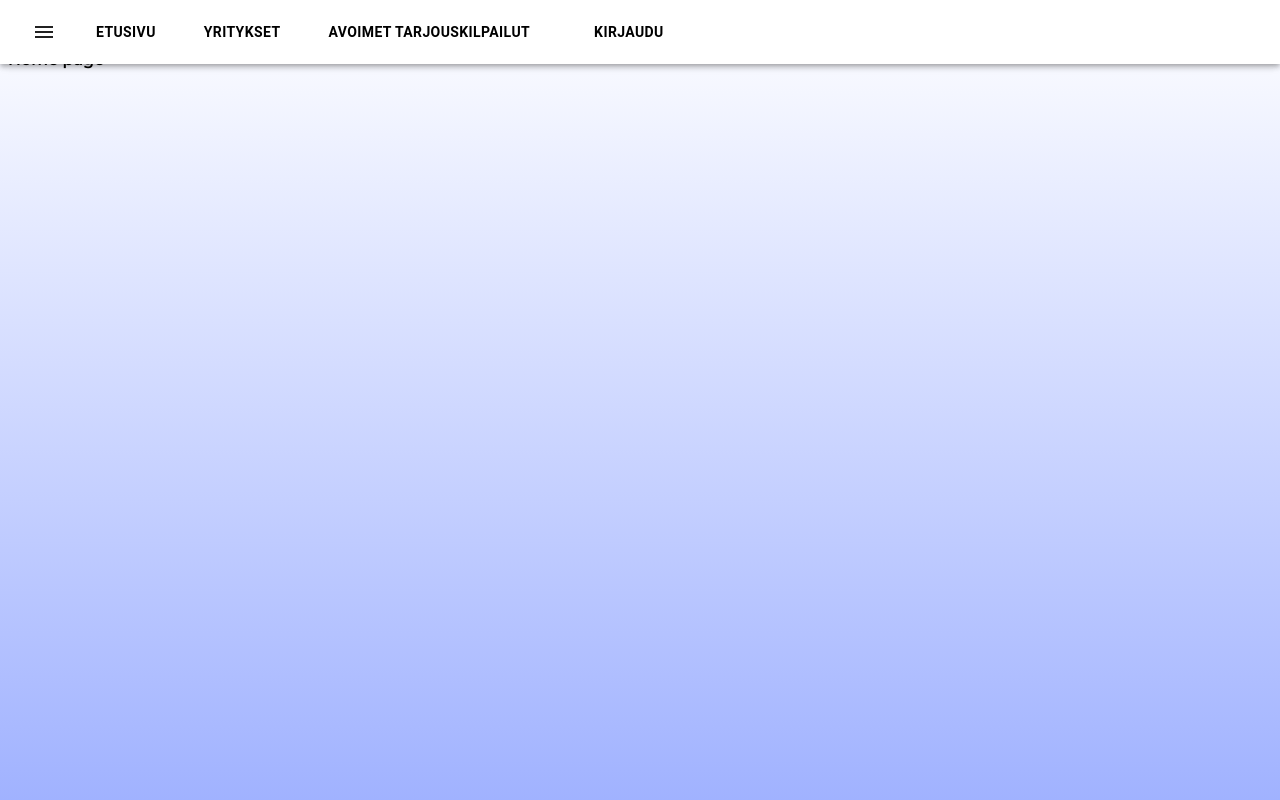
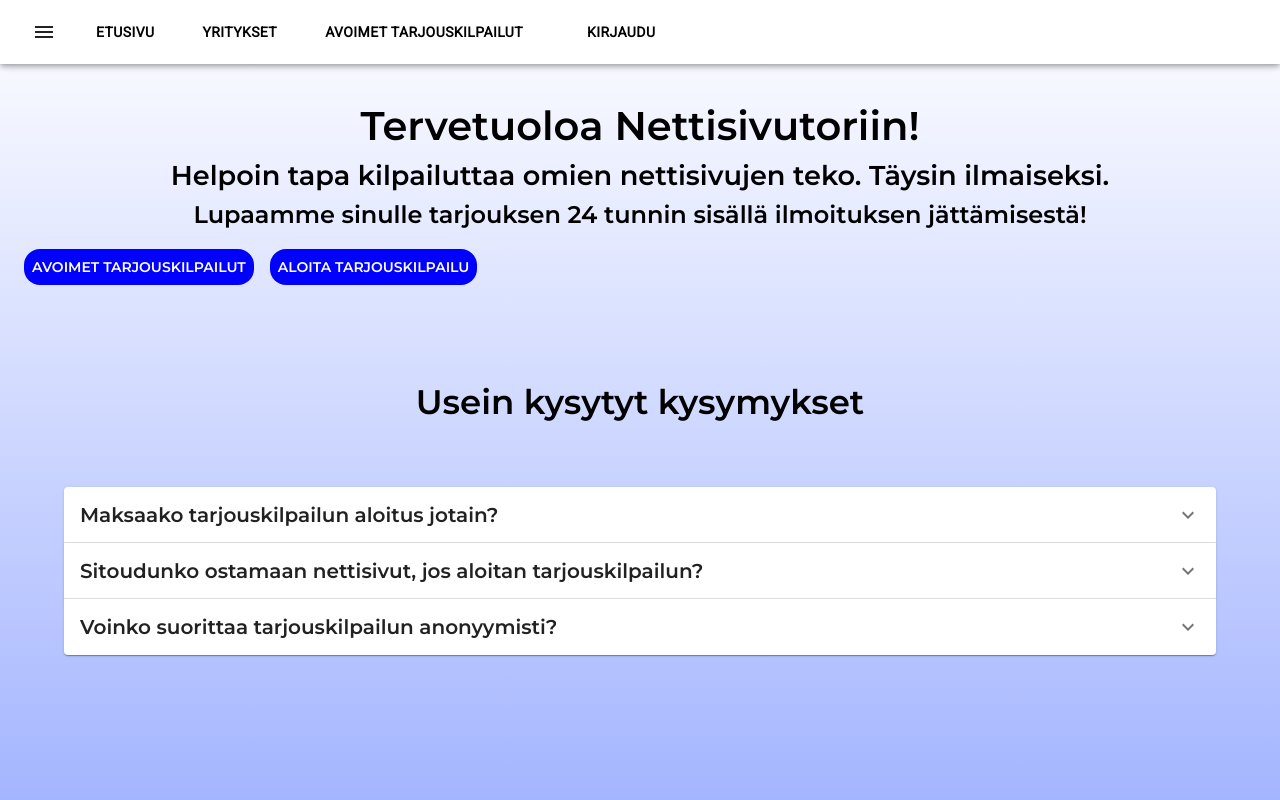
Before and after one commit to vainorantanen/nettisivutori, a React app: page / in a window 1280 px wide. Shown: the top 800 px of the page. Built offline with nearby package versions, Linux system fonts and the light colour scheme; no server answers.

Commit message:
lisätty ominaisuus ilmoituksen lisäämiselle

```diff
--- a/src/App.css
+++ b/src/App.css
@@ -1,4 +1,4 @@
-@import url('https://fonts.googleapis.com/css2?family=Montserrat:wght@600&display=swap');
+@import url('https://fonts.googleapis.com/css2?family=Montserrat:wght@600&family=Roboto&display=swap');
 
 body {
     background: linear-gradient(to bottom, white, #7992ff);
--- a/src/App.js
+++ b/src/App.js
@@ -1,7 +1,7 @@
 import React from 'react'
 import { useState, useEffect, useRef } from 'react'
 
-import bidService from './services/feedposts'
+import feedPostService from './services/feedposts'
 import loginService from './services/login'
 import usersService from './services/users'
 
@@ -10,6 +10,8 @@ import storageService from './services/storage'
 import LoginForm from './components/LoginForm'
 import CompaniesList from './components/CompaniesList'
 import CompanyInfoPage from './components/CompanyInfoPage'
+
+import ScrollToTop from './components/ScrollToTop'
 
 import {
   Routes, Route
@@ -24,6 +26,7 @@ import { ThemeProvider } from '@emotion/react'
 import { createTheme } from '@mui/material/styles'
 import Home from './components/Home/Home'
 import Feed from './components/Feed/Feed'
+import AddFeedPostForm from './components/Feed/AddFeedPostForm'
 
 const theme = createTheme({
   typography: {
@@ -32,22 +35,22 @@ const theme = createTheme({
 })
 
 const App = () => {
-  const [courses, setCourses] = useState([])
   const [user, setUser] = useState('')
   const [info, setInfo] = useState({ message: null })
   const [users, setUsers] = useState([])
+  const [ feedPosts, setFeedPosts ] = useState([])
 
   const registerFormRef = useRef()
 
   useEffect(() => {
-    const user = storageService.loadUser()
-    setUser(user)
+    feedPostService.getAll().then(posts =>
+      setFeedPosts( posts )
+    )
   }, [])
 
   useEffect(() => {
-    bidService.getAll().then(courses =>
-      setCourses( courses )
-    )
+    const user = storageService.loadUser()
+    setUser(user)
   }, [])
 
   useEffect(() => {
@@ -81,12 +84,6 @@ const App = () => {
     notifyWith('logged out')
   }
 
-  const addCourse = async (newCourse) => {
-    const addedCourse = await bidService.create(newCourse)
-    notifyWith(`A new course '${newCourse.title}' by '${newCourse.company}' added`)
-    setCourses(courses.concat(addedCourse))
-  }
-
   const addUser = async (newUser) => {
     const addedUser = await usersService.create(newUser)
     notifyWith('A new user added')
@@ -94,25 +91,20 @@ const App = () => {
     registerFormRef.current.toggleVisibility()
   }
 
-  const like = async (course) => {
-    const courseToUpdate = { ...course, likes: course.likes + 1, user: course.user.id }
-    const updatedCourse = await bidService.update(courseToUpdate)
-    notifyWith(`A like for the blog '${course.title}'`)
-    setCourses(courses.map(c => c.id === course.id ? updatedCourse : c))
-  }
-
   return (
     <ThemeProvider theme={theme}>
       <Box>
         <Navbar user={user} logout={logout}/>
         <Notification info={info}/>
+        <ScrollToTop />
         <Routes>
-          <Route path='/' element={<Home courses={courses} />}/>
+          <Route path='/' element={<Home />}/>
           <Route path='/yritykset' element={<CompaniesList users={users}/>} />
           <Route path='/yritykset/:id' element={<CompanyInfoPage users={users}/>} />
           <Route path='/login' element={<LoginForm login={login} info={info} registerFormRef={registerFormRef}
             addUser={addUser}/>} />
-          <Route path='/tarjouskilpailut' element={<Feed user={user}/>} />
+          <Route path='/tarjouskilpailut' element={<Feed feedPosts={feedPosts}/>} />
+          <Route path='/lisaailmoitus' element={<AddFeedPostForm user={user} feedPosts={feedPosts} setFeedPosts={setFeedPosts}/>} />
         </Routes>
         <Footer />
       </Box>
--- a/src/components/CompaniesList.js
+++ b/src/components/CompaniesList.js
@@ -14,7 +14,7 @@ const CompaniesList = ({ users }) => {
           },
         }}
       >
-          Companies
+          Yritykset
       </Typography>
 
       <Typography
@@ -27,7 +27,7 @@ const CompaniesList = ({ users }) => {
             fontSize: '1.1rem',
           },
         }}
-      >Companies that provide micro degrees</Typography>
+      >Tutustu yrityksiin, jotka aktiivisesti osallistuvat tarjouskilpailuihin</Typography>
       <Box
         sx={{
           display: 'flex',
--- a/src/components/Feed/Feed.js
+++ b/src/components/Feed/Feed.js
@@ -2,25 +2,12 @@ import { Container } from '@mui/material'
 import React from 'react'
 import FeedHeader from './FeedHeader'
 import FeedItems from './FeedItems'
-import AddFeedPostForm from './AddFeedPostForm'
-import { useState, useEffect } from 'react'
-import feedPostService from '../../services/feedposts'
 
-const Feed = ({ user }) => {
-  const [ feedPosts, setFeedPosts ] = useState([])
-
-  useEffect(() => {
-    feedPostService.getAll().then(posts =>
-      setFeedPosts( posts )
-    )
-  }, [])
+const Feed = ({ feedPosts }) => {
 
   return (
     <Container sx={{ marginTop: '8rem', minHeight: '100vh' }}>
       <FeedHeader />
-      {user && (
-        <AddFeedPostForm feedPosts={feedPosts} setFeedPosts={setFeedPosts} />
-      )}
       <FeedItems feedPosts={feedPosts} />
     </Container>
   )
--- a/src/components/Feed/FeedHeader.js
+++ b/src/components/Feed/FeedHeader.js
@@ -1,5 +1,6 @@
-import { Container, Typography } from '@mui/material'
+import { Container, Typography, Button } from '@mui/material'
 import React from 'react'
+import { Link } from 'react-router-dom'
 
 const FeedHeader = () => {
   return (
@@ -12,7 +13,7 @@ const FeedHeader = () => {
             fontSize: '1.5rem',
           },
         }}
-      >Feed</Typography>
+      >Avoimet tarjouskilpailut</Typography>
 
       <Typography
         sx={{
@@ -22,7 +23,25 @@ const FeedHeader = () => {
             fontSize: '1rem',
           },
         }}
-      >See the latest news and posts by the companies!</Typography>
+      >Seuraa meneillään olevia tarjouskilpailuja nettisivuista</Typography>
+      <Button
+        component={Link}
+        to="/lisaailmoitus"
+        sx={{
+          backgroundColor: 'blue',
+          color: 'white',
+          transition: 'transform 0.3s',
+          marginTop: '1rem',
+          marginBottom: '1rem',
+          marginLeft: '1rem',
+          borderRadius: '1rem',
+          '&:hover': {
+            transform: 'scale(1.05)',
+            backgroundImage: 'linear-gradient(to bottom, #003eff, #006eff)',
+          },
+        }}
+      >Lisää ilmoitus
+      </Button>
     </Container>
   )
 }
--- /dev/null
+++ b/src/components/Home/FaqSection.js
@@ -0,0 +1,51 @@
+import React from 'react'
+import { Container, Accordion, AccordionSummary, AccordionDetails, Typography } from '@mui/material'
+import ExpandMoreIcon from '@mui/icons-material/ExpandMore'
+
+const FAQSection = () => {
+  return (
+    <Container sx={{ marginTop: '5rem', marginBottom: '5rem' }}>
+      <Typography variant="h4" align="center" gutterBottom sx={{ marginBottom: '4rem' }}>
+        Usein kysytyt kysymykset
+      </Typography>
+
+      <Accordion>
+        <AccordionSummary expandIcon={<ExpandMoreIcon />}>
+          <Typography variant="h6">Maksaako tarjouskilpailun aloitus jotain?</Typography>
+        </AccordionSummary>
+        <AccordionDetails>
+          <Typography>
+            Ei maksa. Tarjouskilpailun voi suorittaa alusta loppuun täysin ilmaiseksi.
+          </Typography>
+        </AccordionDetails>
+      </Accordion>
+
+      <Accordion>
+        <AccordionSummary expandIcon={<ExpandMoreIcon />}>
+          <Typography variant="h6">Sitoudunko ostamaan nettisivut, jos aloitan tarjouskilpailun?</Typography>
+        </AccordionSummary>
+        <AccordionDetails>
+          <Typography>
+            Et sitoudu. Tarjouskilpailu ei sido sinua ostamaan nettisivua tarjouskilpailusta.
+          </Typography>
+        </AccordionDetails>
+      </Accordion>
+
+      <Accordion>
+        <AccordionSummary expandIcon={<ExpandMoreIcon />}>
+          <Typography variant="h6">Voinko suorittaa tarjouskilpailun anonyymisti?</Typography>
+        </AccordionSummary>
+        <AccordionDetails>
+          <Typography>
+                Kyllä voit! Kummankaan osapuolen ei tarvitse paljastaa omaa tai yrityksensä nimeä tarjouskilpailussa.
+                Toki on mahdollista tehdä osallistua tarjouskilpailuun julkisestikin.
+          </Typography>
+        </AccordionDetails>
+      </Accordion>
+
+      {/* Add more Accordion components for additional questions and answers */}
+    </Container>
+  )
+}
+
+export default FAQSection
--- a/src/components/Home/Home.js
+++ b/src/components/Home/Home.js
@@ -1,10 +1,13 @@
-import { Box, Typography } from '@mui/material'
+import { Box } from '@mui/material'
 import React from 'react'
+import HomeHeader from './HomeHeader'
+import FAQSection from './FaqSection'
 
 const Home = () => {
   return (
-    <Box sx={{ marginTop: '3rem', minHeight: '100vh' }}>
-      <Typography>Home page</Typography>
+    <Box sx={{ minHeight: '100vh' }}>
+      <HomeHeader />
+      <FAQSection />
     </Box>
   )
 }
--- /dev/null
+++ b/src/components/Home/HomeHeader.js
@@ -0,0 +1,71 @@
+import { Box, Typography, Button } from '@mui/material'
+import React from 'react'
+import { Link } from 'react-router-dom'
+
+const HomeHeader = () => {
+  return (
+    <Box sx={{ marginTop: '6rem' }}>
+      <Typography
+        sx={{
+          fontSize: '2.5rem',
+          textAlign: 'center',
+          '@media (max-width: 442px)': {
+            fontSize: '1.5rem',
+          },
+        }}
+      >Tervetuoloa Nettisivutoriin!</Typography>
+
+      <Typography
+        sx={{
+          fontSize: '1.7rem',
+          textAlign: 'center',
+          '@media (max-width: 442px)': {
+            fontSize: '1rem',
+          },
+        }}
+      >Helpoin tapa kilpailuttaa omien nettisivujen teko. Täysin ilmaiseksi.</Typography>
+      <Typography
+        sx={{
+          fontSize: '1.5rem',
+          textAlign: 'center',
+          '@media (max-width: 442px)': {
+            fontSize: '1rem',
+          },
+        }}
+      >Lupaamme sinulle tarjouksen 24 tunnin sisällä ilmoituksen jättämisestä!</Typography>
+      <Button
+        component={Link}
+        to="/tarjouskilpailut"
+        sx={{
+          backgroundColor: 'blue',
+          color: 'white',
+          transition: 'transform 0.3s',
+          marginTop: '1rem',
+          marginBottom: '1rem',
+          marginLeft: '1rem',
+          borderRadius: '1rem',
+          '&:hover': {
+            transform: 'scale(1.05)',
+            backgroundImage: 'linear-gradient(to bottom, #003eff, #006eff)',
+          },
+        }}
+      >
+  Avoimet tarjouskilpailut
+      </Button>
+      <Button sx={{ backgroundColor: 'blue', color: 'white',
+        transition: 'transform 0.3s',
+        marginTop: '1rem',
+        marginLeft: '1rem',
+        marginBottom: '1rem',
+        borderRadius: '1rem',
+        '&:hover': {
+          transform: 'scale(1.05)',
+          backgroundImage: 'linear-gradient(to bottom, #003eff, #006eff)' }
+      }}>
+            Aloita tarjouskilpailu
+      </Button>
+    </Box>
+  )
+}
+
+export default HomeHeader
--- /dev/null
+++ b/src/components/ScrollToTop.js
@@ -0,0 +1,14 @@
+import { useEffect } from 'react'
+import { useLocation } from 'react-router-dom'
+
+const ScrollToTop = () => {
+  const location = useLocation()
+
+  useEffect(() => {
+    window.scrollTo(0, 0)
+  }, [location])
+
+  return null
+}
+
+export default ScrollToTop
```
Also changed, not shown: src/components/Feed/AddFeedPostForm.js (+22 -3 lines), 2 other files (tests, documents, lock files or other folders).
